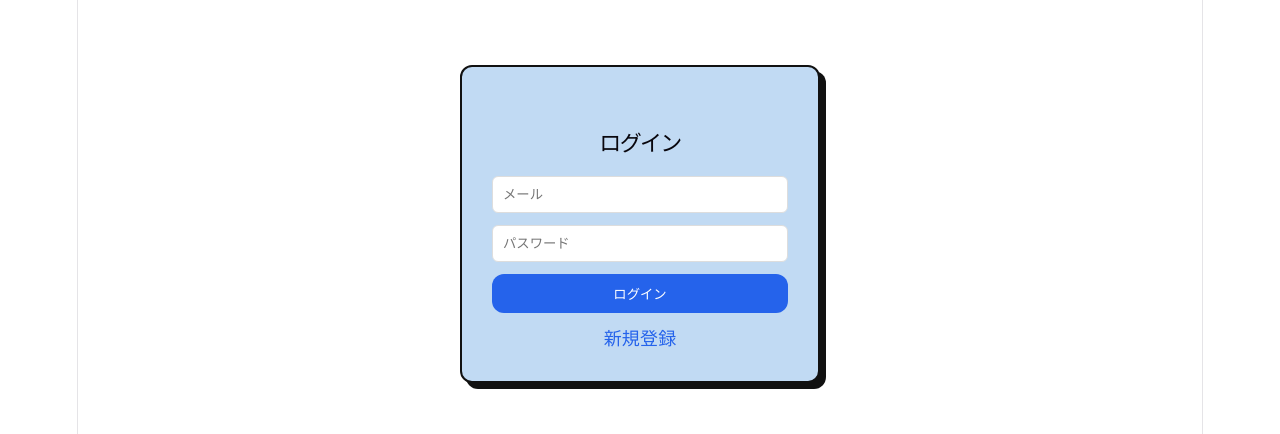
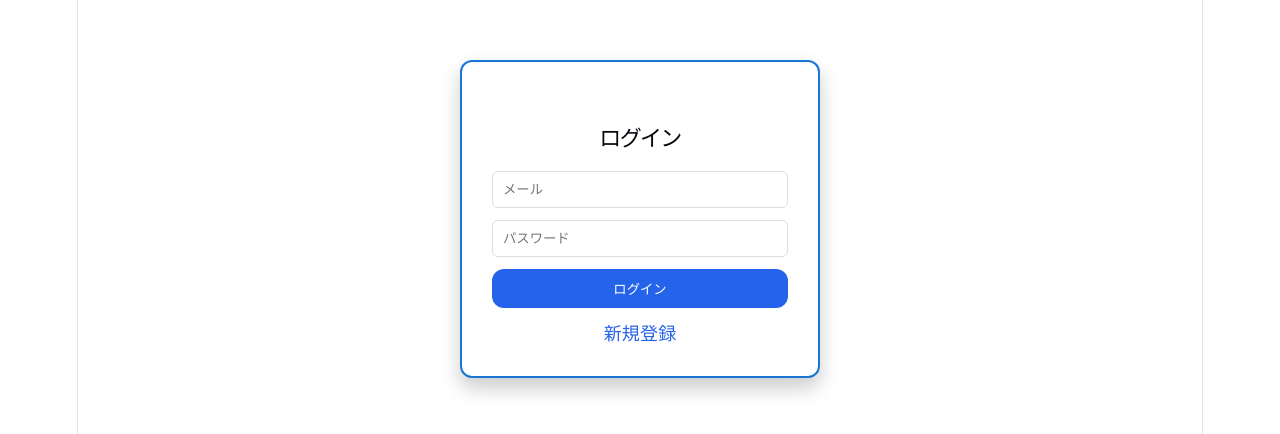
Before and after one commit to tokoMatsubara/Nippo_group7, a React app in the folder frontend/: page /login in a window 1280 px wide. Shown: the part 166-600 px from the top of the page. Built offline with nearby package versions, Linux system fonts and the light colour scheme; the HTML template or start-up script is replaced by a standard one.

Commit message:
ボタン、カードデザイン変更

```diff
--- a/frontend/src/styles/common.css
+++ b/frontend/src/styles/common.css
@@ -164,16 +164,74 @@
 .card {
     text-align: left;
     position: relative;
+    word-wrap: break-word;
+    background-color: #fff;
+    background-clip: border-box;
+    border: 2px solid #1976d2;
+    border-radius: 0.25rem;
+    box-shadow: 0 10px 20px #ccc;
+    color: #333;
+    text-decoration: none;
+    transition: 0.5s;
+    margin-bottom: 30px;
+    padding: 16px;
+}
 
-    background: #c1daf3;
-    border: 2px solid #111;
-    color: #111;
-    border-radius: 8px;
+.card-image {
+    width: 100%;
+    object-fit: contain;
+}
 
-    padding: 16px;
-    margin-bottom: 20px;
+.card-box {
+    padding: 1rem;
+}
 
-    box-shadow: 6px 6px 0 #111;
+.card-title {
+    margin-bottom: 0.5rem;
+    font-size: 1.2rem;
+    font-weight: bold;
+}
 
-    transition: transform 0.2s ease;
+.card-description {
+    margin-bottom: 0.5rem;
+    line-height: 1.5;
 }
+
+/* CSS */
+.button-89 {
+    --b: 2px;
+    /* border thickness */
+    --s: .45em;
+    /* size of the corner */
+    --color: #1976d2;
+
+    padding: calc(.5em + var(--s)) calc(.9em + var(--s));
+    color: var(#0000);
+    --_p: var(--s);
+    background:
+        conic-gradient(from 90deg at var(--b) var(--b), #0000 90deg, var(--color) 0) var(--_p) var(--_p)/calc(100% - var(--b) - 2*var(--_p)) calc(100% - var(--b) - 2*var(--_p));
+    transition: .3s linear, color 0s, background-color 0s;
+    outline: var(--b) solid #0000;
+    outline-offset: .6em;
+    font-size: 16px;
+
+    border: 0;
+
+    user-select: none;
+    -webkit-user-select: none;
+    touch-action: manipulation;
+    margin-bottom: 10px;
+    margin-top: 20px;
+}
+
+.button-89:hover,
+.button-89:focus-visible {
+    --_p: 0px;
+    outline-color: var(--color);
+    outline-offset: .05em;
+}
+
+.button-89:active {
+    background: var(--color);
+    color: #fff;
+}
```
